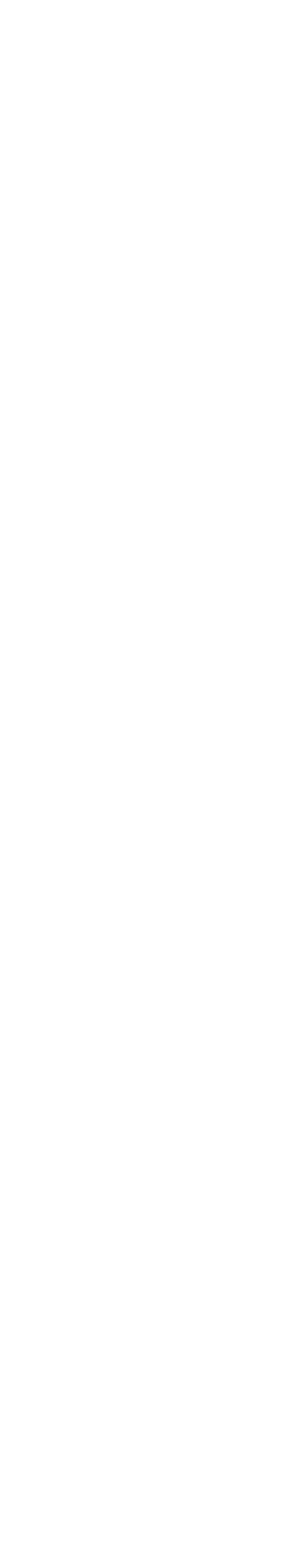
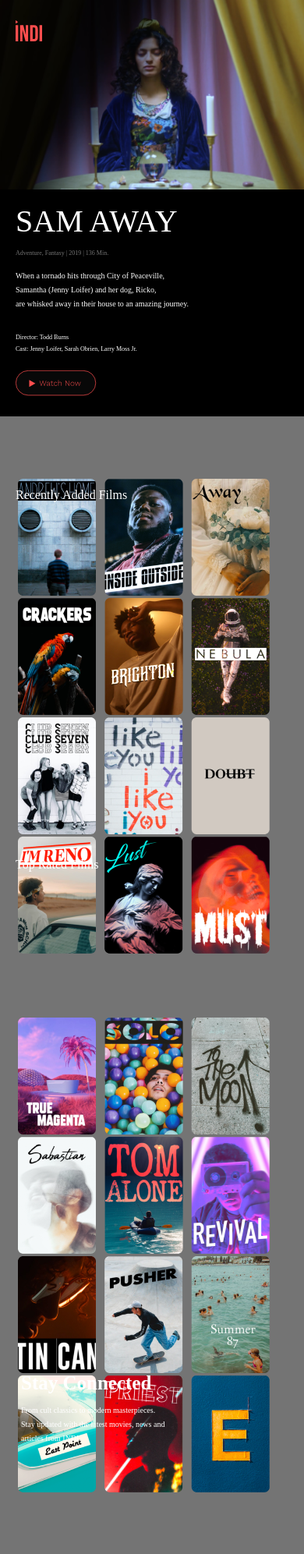
Before and after one commit to ladober/test, a plain HTML site: page index.html in a window 390 px wide. Shown: the top 1993 px of the page at 78% size. Before the commit the page ends 844 px from the top, so only its background shows below. Drawn offline with Linux system fonts and the light colour scheme.

Commit message:
work in progress, design for mobile done

```diff
--- a/index.html
+++ b/index.html
@@ -5,14 +5,95 @@
     <meta name="viewport" content="width=device-width, initial-scale=1.0" />
     <title>INDI Movies</title>
     <link rel="stylesheet" href="styles/reset.css" />
-    <link rel="stylesheet" href="styles/stylex.css" />
+    <link rel="stylesheet" href="styles/style.css" />
     <link rel="stylesheet" href="styles/media.css" />
   </head>
   <body>
-    <header></header>
+    <header class="header-wrapper">
+      <a class="logo" href="#"><img src="icon/indi-logo-sm.svg" alt="" /></a>
+    </header>
+    <div class="header-wrapper-div">
+      <h1 class="header-wrapper-h1">SAM AWAY</h1>
+      <span class="content-span">Adventure, Fantasy | 2019 | 136 Min.</span>
+      <p>
+        When a tornado hits through City of Peaceville, <br />
+        Samantha (Jenny Loifer) and her dog, Ricko, <br />
+        are whisked away in their house to an amazing journey.
+      </p>
+      <span class="director"
+        >Director: Todd Burns <br />
+        Cast: Jenny Loifer, Sarah Obrien, Larry Moss Jr.</span
+      >
+      <a class="header-wrapper-a" href="#"
+        ><img src="icon/btn-watch-sm.svg" alt=""
+      /></a>
+    </div>
+    <main>
+      <nav>
+        <div class="navbar">
+          <a href=""><img src="icon/indi-logo-md.svg" alt="" /></a>
+          <a href=""><img src="icon/search-icon-md.svg" alt="" /></a>
+          <a href=""><img src="icon/menu-icon-md.svg" alt="" /></a>
+          <a href=""><img src="icon/menu-icon-fav-md.svg" alt="" /></a>
+          <a href=""><img src="icon/menu-profile-icon-md.svg" alt="" /></a>
+        </div>
+      </nav>
+      <section class="section">
+        <h1>Recently Added Films</h1>
+        <div class="section-items">
+          <article>
+            <a href=""><img src="img/film-1-sm.png" alt="" /></a>
+            <a href=""><img src="img/film-2-sm.png" alt="" /></a>
+            <a href=""><img src="img/film-3-sm.png" alt="" /></a>
+            <a href=""><img src="img/film-4-sm.png" alt="" /></a>
+            <a href=""><img src="img/film-5-sm.png" alt="" /></a>
+            <a href=""><img src="img/film-6-sm.png" alt="" /></a>
+            <a href=""><img src="img/film-7-sm.png" alt="" /></a>
+            <a href=""><img src="img/film-8-sm.png" alt="" /></a>
+            <a href=""><img src="img/film-9-sm.png" alt="" /></a>
+            <a href=""><img src="img/film-10-sm.png" alt="" /></a>
+            <a href=""><img src="img/film-11-sm.png" alt="" /></a>
+            <a href=""><img src="img/film-12-sm.png" alt="" /></a>
+          </article>
+        </div>
+      </section>
 
-    <main></main>
+      <section class="section-article-2">
+        <h1>Top Rated Films</h1>
+        <div class="section-items">
+          <article>
+            <a href=""><img src="img/film-13-sm.png" alt="" /></a>
+            <a href=""><img src="img/film-14-sm.png" alt="" /></a>
+            <a href=""><img src="img/film-15-sm.png" alt="" /></a>
+            <a href=""><img src="img/film-16-sm.png" alt="" /></a>
+            <a href=""><img src="img/film-17-sm.png" alt="" /></a>
+            <a href=""><img src="img/film-18-sm.png" alt="" /></a>
+            <a href=""><img src="img/film-19-sm.png" alt="" /></a>
+            <a href=""><img src="img/film-20-sm.png" alt="" /></a>
+            <a href=""><img src="img/film-21-sm.png" alt="" /></a>
+            <a href=""><img src="img/film-22-sm.png" alt="" /></a>
+            <a href=""><img src="img/film-23-sm.png" alt="" /></a>
+            <a href=""><img src="img/film-24-sm.png" alt="" /></a>
+          </article>
+        </div>
+      </section>
+    </main>
 
-    <footer></footer>
+    <footer class="footer">
+      <h1>Stay Connected</h1>
+      <p>
+        From cult classics to modern masterpieces. <br />
+        Stay updated with the latest movies, news and <br />
+        articles from INDI.
+      </p>
+    </footer>
+    <div class="footer-navbar">
+      <div class="footer-navbar-items">
+        <a href="#"><img src="icon/search-icon-sm.svg" alt="" /></a>
+        <a href="#"><img src="icon/menu-icon-sm.svg" alt="" /></a>
+        <a href="#"><img src="icon/menu-icon-fav-sm.svg" alt="" /></a>
+        <a href="#"><img src="icon/menu-profile-icon-sm.svg" alt="" /></a>
+      </div>
+    </div>
   </body>
 </html>
--- a/styles/media.css
+++ b/styles/media.css
@@ -0,0 +1,79 @@
+@media all and (min-width: 375px){
+    .navbar {
+        display: none;
+    }
+}
+
+@media all and (min-width: 768px ) {
+    .header-wrapper {
+        background-image: url(../img/fallback-img-md.png);
+        margin-left: 64px;
+        height: 365px;
+        background-repeat:no-repeat;
+        background-size:cover;
+    }
+
+    .navbar {
+        display: inline;
+        background-color: #131313;
+        height: 100%;
+        width: 64px;
+        position: fixed;
+        z-index: 1;
+        top: 0;
+        left: 0;
+    }
+    .header-wrapper-div{
+        margin-left: 64px;
+    }
+    .logo {
+        display: none;
+    }
+
+    .section {
+        margin-left: 64px;
+    }
+
+    .section-article-2 {
+        margin-left: 64px;
+    }
+
+    .footer {
+        margin-left: 64px;
+    }
+}
+
+@media all and (min-width: 1440px) {
+    .header-wrapper {
+        background-image: url(../img/fallback-img.png);
+        height: 544px;
+        margin-left: 100px;
+    }
+
+    .navbar {
+        display: inline;
+        background-color: #131313;
+        height: 100%;
+        width: 106px;
+        position: fixed;
+        z-index: 1;
+        top: 0;
+        left: 0;
+    }
+
+    .header-wrapper-div{
+        margin-left: 106px;
+    }
+
+    .section {
+        margin-left: 106px;
+    }
+
+    .section-article-2 {
+        margin-left: 106px;
+    }
+
+    .footer {
+        margin-left: 106px;
+    }
+}
--- a/styles/reset.css
+++ b/styles/reset.css
@@ -0,0 +1,28 @@
+* {
+    margin: 0;
+    padding: 0;
+}
+
+body {
+    height: 100vh;
+    background-color: #747474;
+}
+
+html {
+    font-size: 10px;
+}
+
+ul, ol {
+    list-style-type: none;
+}
+
+a {
+    text-decoration: none;
+    color: unset;
+}
+
+img {
+    max-width: 100%;
+    height: auto;
+    object-fit: cover;
+}
--- /dev/null
+++ b/styles/style.css
@@ -0,0 +1,160 @@
+.header-wrapper {
+    background-image: url(../img/fallback-img-sm.png);
+    height: 243px;
+    background-repeat: no-repeat;
+    background-size:cover;
+}
+
+.header-wrapper-div {
+    display: flex;
+    flex-direction: column;
+    justify-content: center;
+    background-color: black;
+    height: 291px;
+}
+
+.logo {
+    position: relative;
+    top: 26px;
+    left: 20px;
+}
+
+.header-wrapper-h1 {
+    color: white;
+    font-weight: 400;
+    font-size: 4rem;
+    position: absolute;
+    top: 260px;
+    left: 20px;
+}
+
+.content-span {
+    color: #747474;
+    position: absolute;
+    top: 320px;
+    left: 20px;
+    font-size: 0.8rem;
+    font-weight: 400;
+}
+
+.header-wrapper-div p {
+    color: white;
+    font-size: 1rem;
+    font-weight: 300;
+    line-height: 18px;
+    position: absolute;
+    top: 345px;
+    left: 20px;
+}
+
+.director {
+    color: white;
+    font-size: 0.8rem;
+    font-weight: 400;
+    line-height: 15px;
+    position: absolute;
+    top: 425px;
+    left: 20px;
+}
+
+.header-wrapper-a {
+    position: absolute;
+    top: 475px;
+    left: 20px;
+}
+
+/* main article-1 */
+
+.section {
+    margin-top: 80px;
+}
+
+.section h1 {
+    font-weight: 500;
+    font-size: 1.6rem;
+    color: white;
+    position: absolute;
+    bottom: 200px;
+    left: 20px;
+}
+
+.section-items {
+    margin: 0 19px;
+}
+
+.section-items a {
+    padding: 4px;
+}
+
+/* section article-2 */
+
+.section-article-2 {
+    margin-top: 80px;
+}
+
+.section-article-2 h1 {
+    font-weight: 500;
+    font-size: 1.6rem;
+    color: white;
+    position: absolute;
+    top: 1100px;
+    left: 20px;
+}
+
+/* vanbar */
+
+.navbar {
+    background-color: #131313;
+    height: 100%;
+    width: 100px;
+    position: fixed;
+    z-index: 1;
+    top: 0;
+    left: 0;
+}
+
+.navbar a {
+    padding-top: 30px;
+    display: flex;
+    justify-content: center;
+}
+
+/* footer */
+
+.footer {
+    margin-top: 80px;
+    background-image:url(../img/gif-cinema-sm.png);
+    background-repeat:no-repeat;
+    height: 305px;
+    background-size:cover;
+}
+
+.footer h1 {
+    font-weight: 800;
+    font-size: 2.5rem;
+    color: white;
+    position: absolute;
+    top: 1760px;
+    left: 27px;
+}
+
+.footer p {
+    font-weight: 300;
+    font-size: 1rem;
+    color: white;
+    line-height: 18px;
+    position: absolute;
+    top: 1800px;
+    left: 27px;
+}
+
+.footer-navbar {
+    background-color:black;
+}
+
+.footer-navbar-items {
+    display: flex;
+    align-items: center;
+    justify-content: space-around;
+    height: 53px;
+}
```
Also changed, not shown: styles/stylex.css (deleted).
